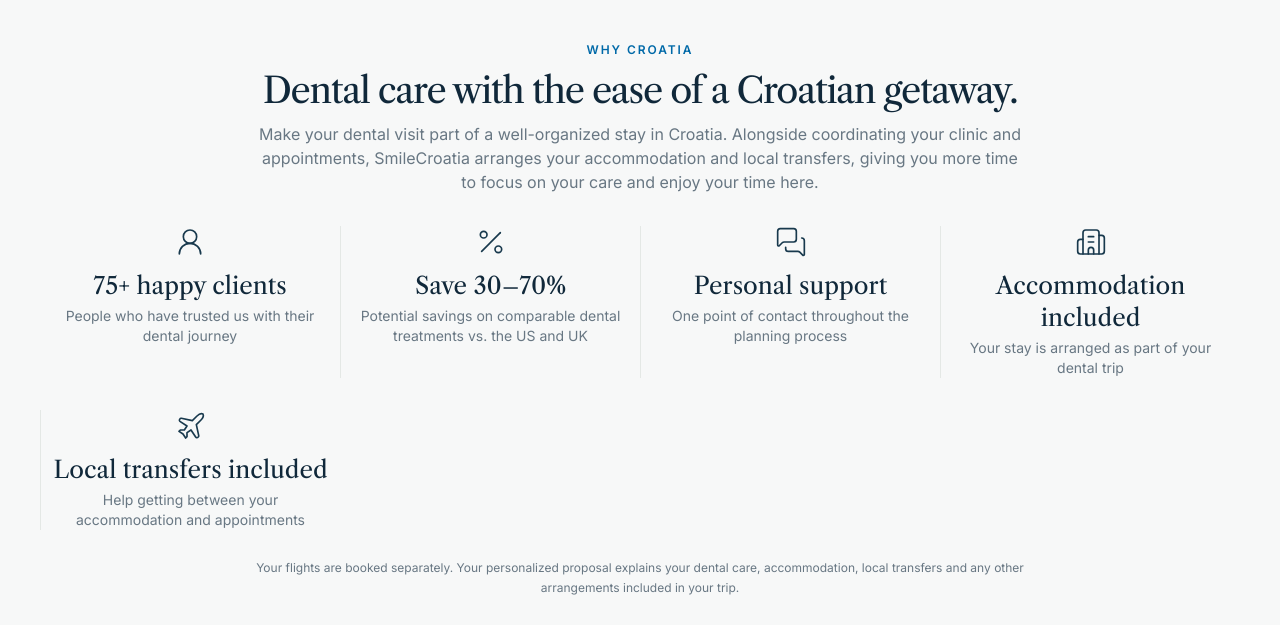
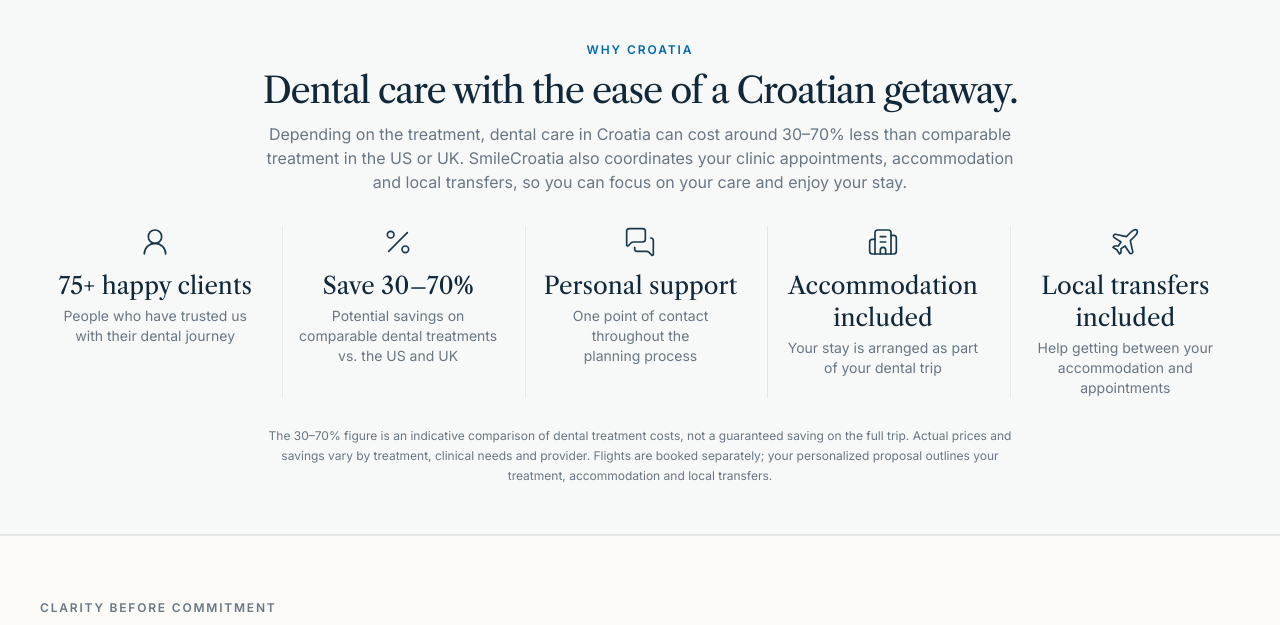
Before and after one commit to ivansusac2209/SmileCroatia, a Vue app: page / in a window 1280 px wide. Shown: the part 3780-4405 px from the top of the page. Built offline with nearby package versions, Linux system fonts and the light colour scheme.

Commit message:
Explain dental savings comparison on homepage

```diff
--- a/src/components/home/StatsStrip.vue
+++ b/src/components/home/StatsStrip.vue
@@ -8,9 +8,9 @@
       <div class="mx-auto mb-8 max-w-3xl text-center">
         <p class="text-xs font-semibold tracking-[0.16em] text-sky-700">WHY CROATIA</p>
         <h2 id="why-title" class="mt-3 text-3xl text-navy-900 lg:text-4xl">Dental care with the ease of a Croatian getaway.</h2>
-        <p class="mt-3 text-sm leading-6 text-muted sm:text-base">Make your dental visit part of a well-organized stay in Croatia. Alongside coordinating your clinic and appointments, SmileCroatia arranges your accommodation and local transfers, giving you more time to focus on your care and enjoy your time here.</p>
+        <p class="mt-3 text-sm leading-6 text-muted sm:text-base">Depending on the treatment, dental care in Croatia can cost around 30–70% less than comparable treatment in the US or UK. SmileCroatia also coordinates your clinic appointments, accommodation and local transfers, so you can focus on your care and enjoy your stay.</p>
       </div>
-      <ul class="grid grid-cols-2 gap-y-8 md:grid-cols-4">
+      <ul class="grid grid-cols-2 gap-x-3 gap-y-8 md:grid-cols-5">
         <li
           v-for="(stat, i) in stats"
           :key="stat.title"
@@ -22,7 +22,7 @@
           <p class="mt-1 text-sm text-muted">{{ stat.text }}</p>
         </li>
       </ul>
-      <p class="mx-auto mt-7 max-w-3xl text-center text-xs leading-5 text-muted">Your flights are booked separately. Your personalized proposal explains your dental care, accommodation, local transfers and any other arrangements included in your trip.</p>
+      <p class="mx-auto mt-7 max-w-3xl text-center text-xs leading-5 text-muted">The 30–70% figure is an indicative comparison of dental treatment costs, not a guaranteed saving on the full trip. Actual prices and savings vary by treatment, clinical needs and provider. Flights are booked separately; your personalized proposal outlines your treatment, accommodation and local transfers.</p>
     </div>
   </section>
 </template>
```
